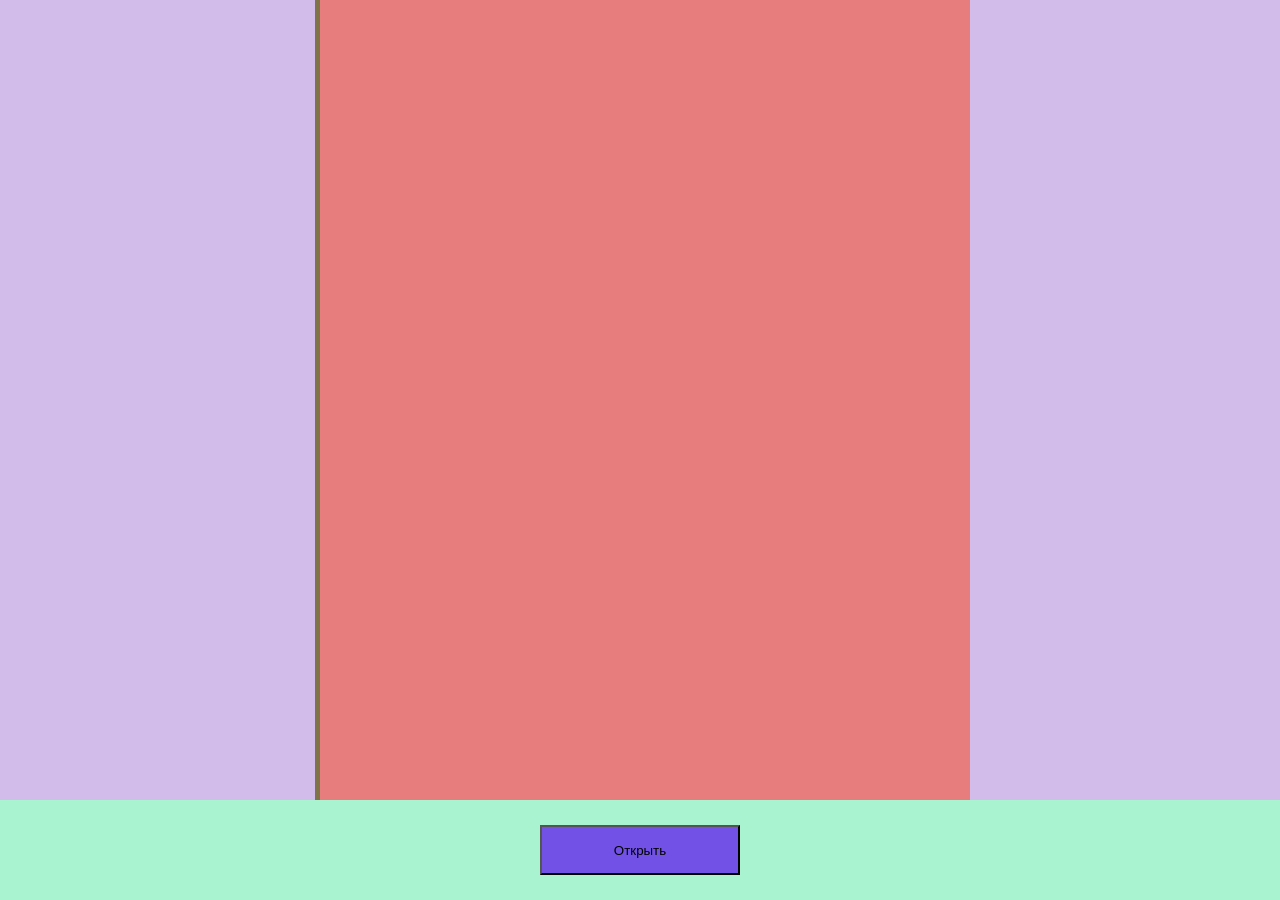
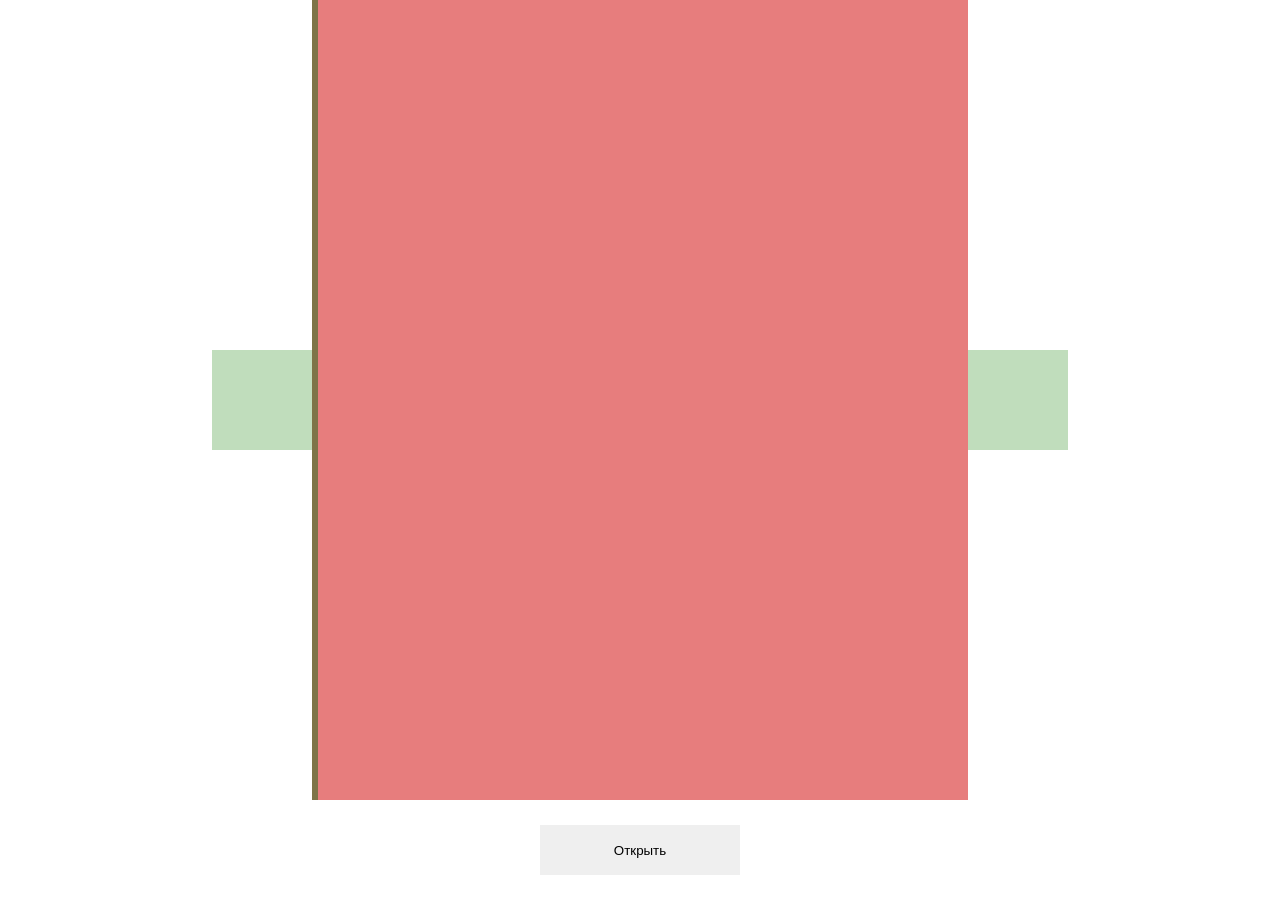
Before and after one commit to Den4ig/wanted_plate, a React (Create React App) app: page / in a window 1280 px wide. Built offline with nearby package versions, Linux system fonts and the light colour scheme.

Commit message:
Animated buttons to move pages, they are not functional yet

```diff
--- a/src/App.jsx
+++ b/src/App.jsx
@@ -6,11 +6,23 @@ export default function App() {
 
 	const [flipped, setFlipped] = useState("");    // Tracking "flipped" class for pages
 	const [folderFlipped, setFolderFlipped] = useState("folder");    // Tracking "folder-flip" class for folder
+	const [buttonStyles, setButtonStyles] = useState([             // Moving page buttons when opening folder
+		{}, // First button style
+		{}  // Second button style
+	  ]);
 
 	return (
 		<div>
-			<Folder flipped={flipped} folderFlip={folderFlipped}/>
-			<FolderButtons setFlipped={setFlipped} setFolderFlipped={setFolderFlipped}/>
+			<Folder
+				flipped={flipped}
+				folderFlip={folderFlipped}
+				buttonStyle={buttonStyles}
+			/>
+			<FolderButtons
+				setFlipped={setFlipped}
+				setFolderFlipped={setFolderFlipped}
+				setButtonStyle={setButtonStyles}
+			/>
 		</div>
 	);
 }
--- a/src/components/Folder.jsx
+++ b/src/components/Folder.jsx
@@ -1,12 +1,22 @@
 import FolderPage from "./FolderPage";
+import Papers from "./Papers";
+import PageButtons from "./PageButtons";
 
-export default function Folder({flipped, folderFlip}) {
+export default function Folder({flipped, folderFlip, buttonStyle}) {
 	return (
 		<div className="folder_bg">
+
+			 <PageButtons buttonStyle={buttonStyle[0]}/>    {/*Button for page flipping */}
+
 			<div className={folderFlip}>
-				<FolderPage flipped={flipped}/>
-				<FolderPage flipped={""}/>
+				<FolderPage flipped={flipped}/>             {/*Folder pages */}
+				<FolderPage flipped={""}>
+					<Papers/>
+				</FolderPage>
 			</div>
+
+			<PageButtons  buttonStyle={buttonStyle[1]}/>    {/*Button for page flipping */}
+
 		</div>
 	);
 }
--- a/src/components/FolderButtons.jsx
+++ b/src/components/FolderButtons.jsx
@@ -1,19 +1,29 @@
 import { useState } from "react";
-const FolderButtons = ({setFlipped, setFolderFlipped}) => {
+const FolderButtons = ({setFlipped, setFolderFlipped, setButtonStyle}) => {
 	const [isOpened, setIsOpened] = useState(true);
+	const [isStyled, setIsStyled] = useState(false);
 
 	const handleClick = () => {
-		setIsOpened(!isOpened);   //change button name
+		setIsOpened(!isOpened);   // Change button name
 		setFlipped((prev) => (prev === "flipped" ? "" : "flipped"));   // Add "flipped" class to pages
 		setFolderFlipped((prev) => (prev === "folder" ? "folder folder-flip" : "folder"));  // Add "folder-flip" class to folder div
+		setIsStyled((prev) => !prev);    // Change page button style
+		setButtonStyle(isStyled          // Page buttons styles for moving them
+			 ? [{}, {}]
+			 : [
+				{transform: "translateX(-316px)"},
+				{transform: "translateX(328px)"}
+				]
+			);
 	};
 
+
 	return (
-			<div className="folder_buttons">
-				<button className="folder_open" onClick={handleClick}>
-					{isOpened ? "Открыть" : "Закрыть"}
-				</button>
-			</div>
+		<div className="folder_buttons">
+			<button className="folder_open" onClick={handleClick}>
+				{isOpened ? "Открыть" : "Закрыть"}
+			</button>
+		</div>
 	);
 };
 
--- a/src/components/FolderPage.jsx
+++ b/src/components/FolderPage.jsx
@@ -1,8 +1,10 @@
-export default function FolderPage({flipped}) {
+export default function FolderPage({flipped, children}) {
     return(
         <div className="folder-page">
 
-            <div className={flipped}></div>
+            <div className={flipped}>
+                {children}
+            </div>
 
         </div>
     );
--- /dev/null
+++ b/src/components/Page.jsx
@@ -0,0 +1,12 @@
+export default function Papers(){
+    return(
+        <div className="page">
+            <div className="page-front">
+                <div className="front-content"></div>
+            </div>
+            <div className="page-back">
+                <div className="back-content"></div>
+            </div>
+        </div>
+    );
+}
--- /dev/null
+++ b/src/components/PageButtons.jsx
@@ -0,0 +1,7 @@
+export default function PageButtons({buttonStyle}) {
+    return(
+        <button className="page_button" style={buttonStyle}>
+
+        </button>
+    );
+}
--- /dev/null
+++ b/src/components/Papers.jsx
@@ -0,0 +1,10 @@
+import Page from './Page'
+
+export default function Papers(){
+    return(
+        <div className="book">
+            <Page />
+            <Page />
+        </div>
+    );
+}
--- a/src/index.css
+++ b/src/index.css
@@ -8,16 +8,33 @@
 .folder_bg {
 	display: flex;
 	justify-content: center;
+	align-items: center;
 	width: 100%;
 	height: 800px;
-	background-color: rgb(210, 188, 233);
 }
+
+/* Buttons for inside pages */
+
+.page_button {
+	width: 100px;
+	height: 100px;
+	background-color: rgb(192, 221, 188);
+	border: none;
+	transition: 0.5s;
+}
+
+.page_button:hover {
+	cursor: pointer;
+}
+
+/* Folder block */
 
 .folder {
 	height: 100%;
 	width: 650px;
 	position: relative;
 	transition: 0.5s;
+	border-left: 6px solid #7e7448;
 }
 
 .folder-page {
@@ -35,13 +52,14 @@
 	height: 100%;
 	width: 100%;
 	transform-origin: left;
-	border-left: 5px solid #7e7448;
 	background-color: rgb(231, 125, 125);
 	transition: 0.5s;
 }
 
 .folder > div:nth-child(2) div {
-	background-color: rgb(65, 196, 167);
+	display: flex;
+	align-items: center;
+	/* background-color: rgb(65, 196, 167); */
 }
 
 /* Folder flip effect */
@@ -54,29 +72,90 @@
 	transform: rotateY(180deg);
 }
 
-/* Page sequence */
+/* Folder page sequence */
 
 .folder > div:nth-child(1) {
-	z-index: 3;
+	z-index: 2;
 }
 
 .folder > div:nth-child(2) {
-	z-index: 2;
+	z-index: 1;
 }
+
+/* Pages inside folder */
+
+.book {
+	position: relative;
+	width: 95%;
+	height: 93%;
+	transition: 0.5s;
+}
+
+.page {
+	height: 100%;
+	width: 100%;
+	position: absolute;
+	top: 0;
+	left: 0;
+	background-color: rgb(181, 223, 191);
+}
+
+.page-front,
+.page-back {
+	position: absolute;
+	top: 0;
+	left: 0;
+	height: 100%;
+	width: 100%;
+	background-color: rgb(255, 255, 255);
+	transform-origin: left;
+	transition: 0.5s;
+	}
+
+.front-content,
+.back-content {
+	width: 100%;
+	height: 100%;
+	}
+
+/* Folder page sequence */
+
+.page-front {
+	z-index: 4;
+	backface-visibility: hidden;
+  }
+
+  .page-back {
+	z-index: 3;
+  }
+
+  .back-content {
+	transform: rotateY(180deg);
+  }
+
+  .page-1 {
+	z-index: 4;
+  }
+
+  .page-2 {
+	z-index: 3;
+  }
 
 /* Folder buttons to open and close it */
 
 .folder_buttons {
 	width: 100%;
 	height: 100px;
-	background-color: rgb(170, 243, 209);
 	display: flex;
 	justify-content: center;
 	align-items: center;
 }
 
 .folder_buttons button {
+	border: none;
 	height: 50px;
 	width: 200px;
-	background-color: rgb(114, 81, 231);
 }
+.folder_buttons button:active {
+	background-color: rgb(161, 160, 160);
+}
```
